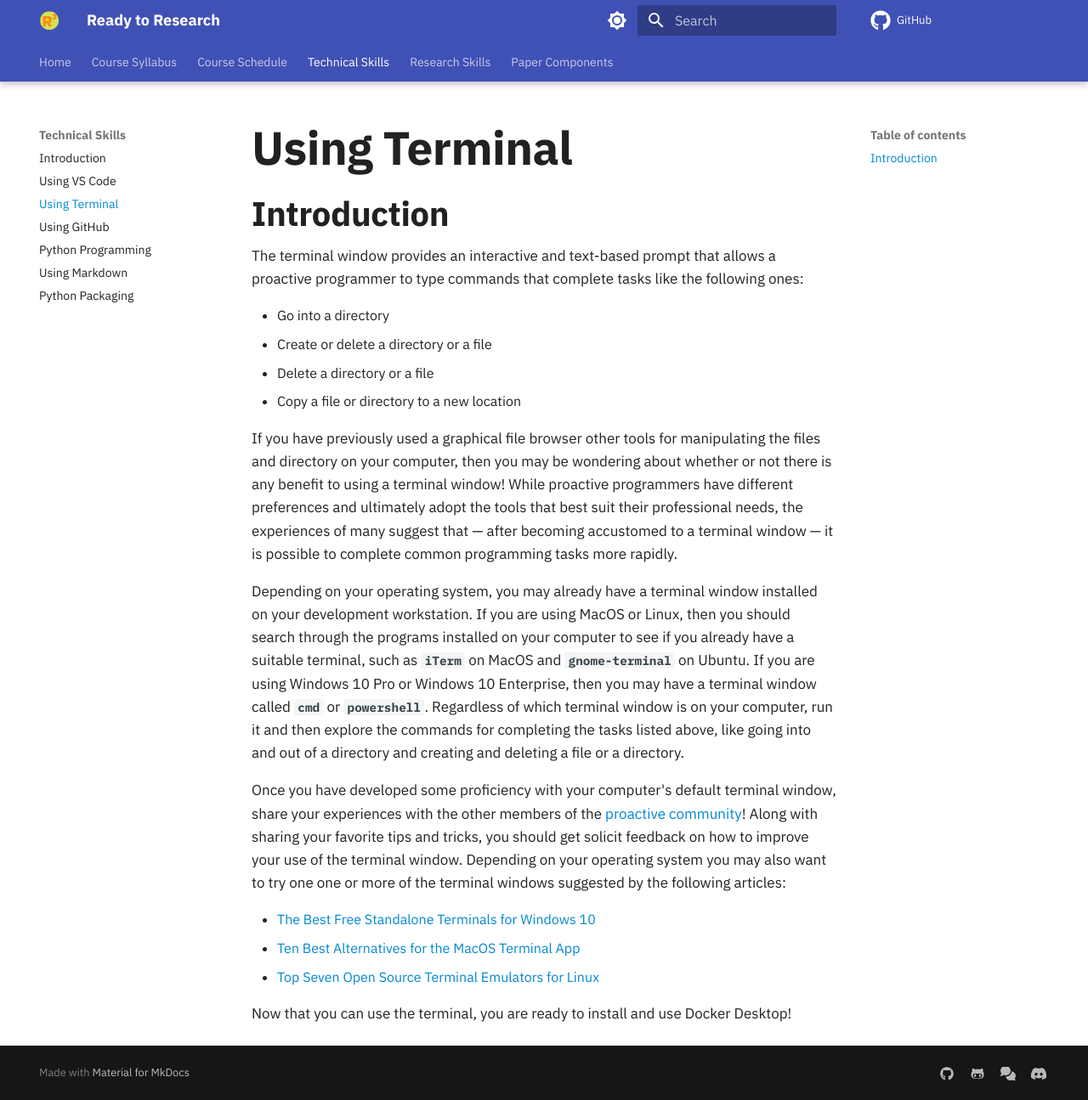
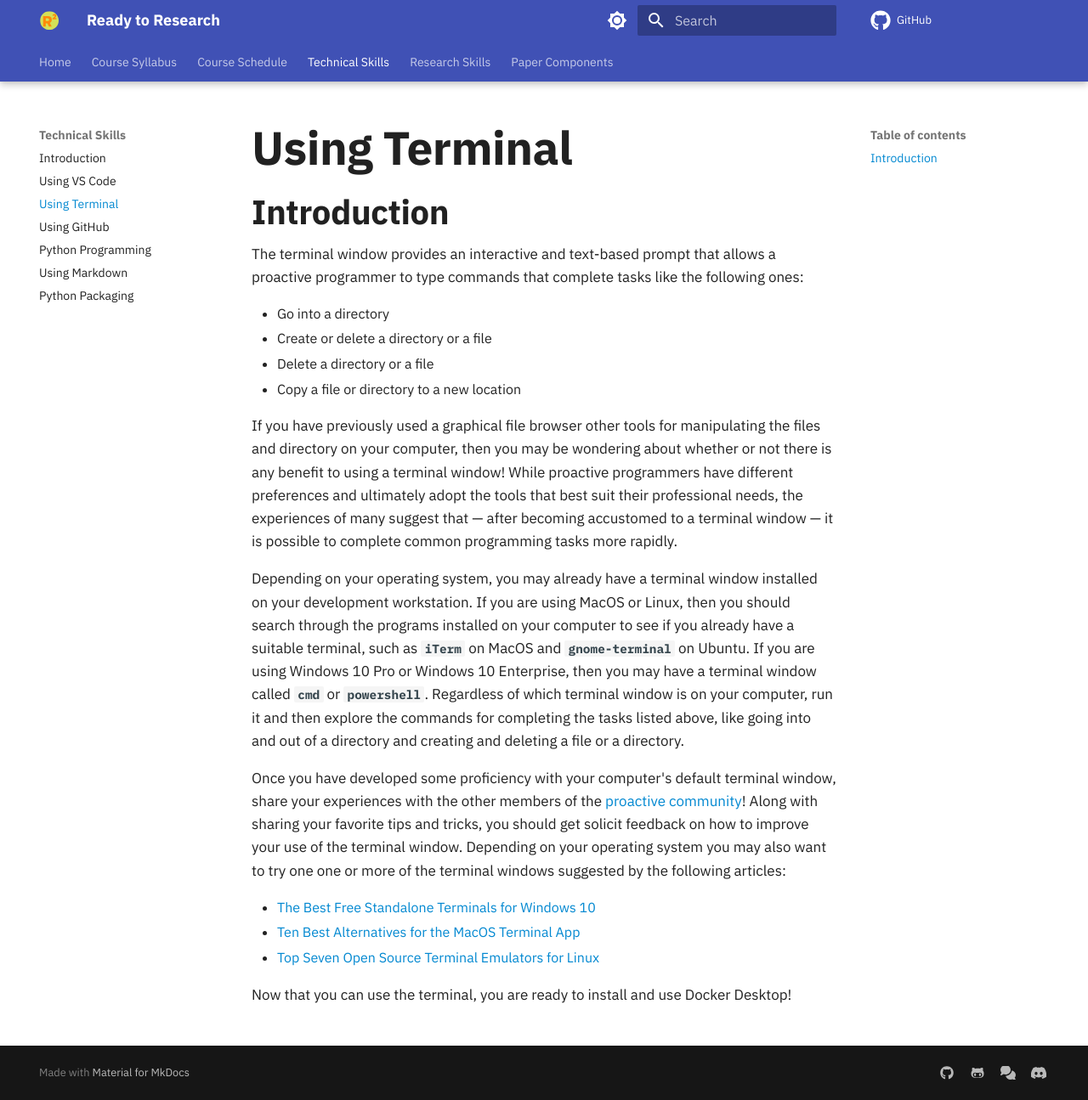
Before and after one commit to kaushal1014/research-paper-template-Athlete-Injuries, an MkDocs documentation site: the page built from docs/technical-skills/using-terminal.md, in a window 1280 px wide and 1295 px high. Shown: the whole window at 85% size. Built offline with MkDocs 1.6.1 and Material for MkDocs 9.7.7, drawn with Linux system fonts in a browser that asks for light colours; comment, search, counter and statistics services are not loaded.

Commit message:
feat: Add the md-typeset for ul and li to tighten in extra.css.

```diff
--- a/docs/stylesheets/extra.css
+++ b/docs/stylesheets/extra.css
@@ -18,6 +18,10 @@
 .md-typeset p {
     font-weight: 500;
     font-size: 0.85rem;
+}
+
+.md-typeset ul li {
+    margin-bottom: 0.25em;
 }
 
 .md-typeset pre {
@@ -42,7 +46,7 @@
     color: var(--md-default-fg-color);
     font-weight: 600;
     font-size: 2rem;
-    margin-top: .75em;
+    margin-top: .5em;
     margin-bottom: .25em;
     line-height: 1.0;
 }
```
